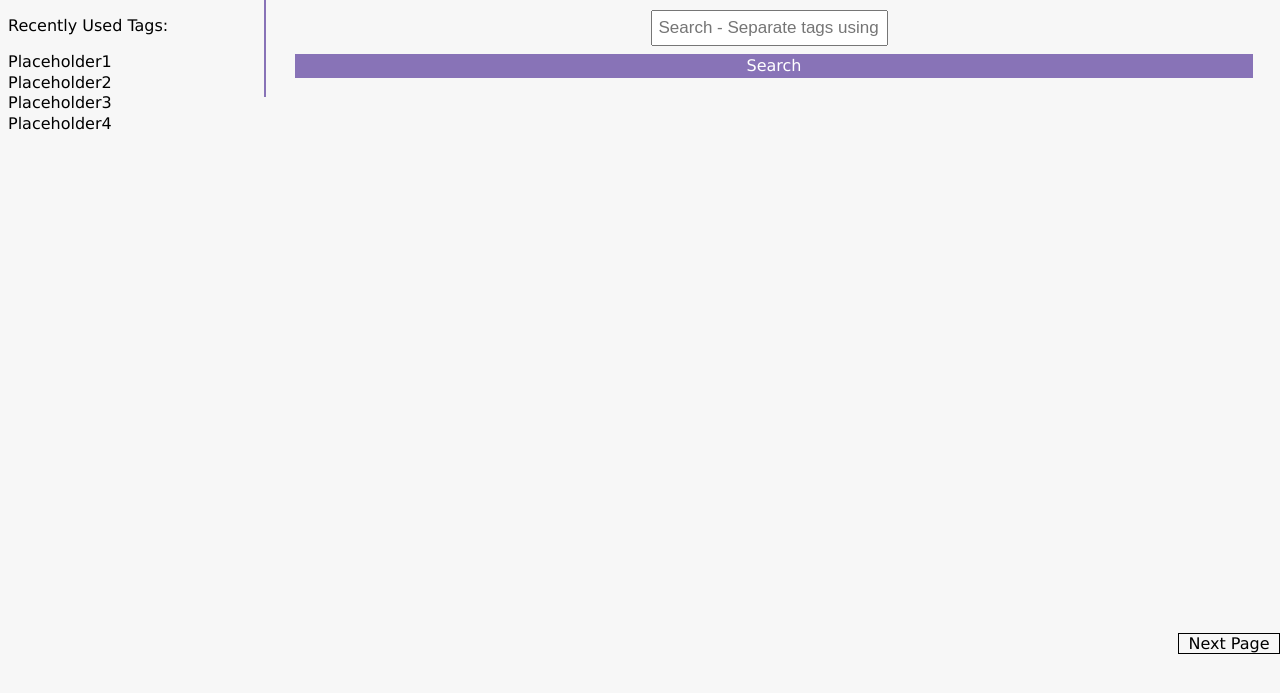
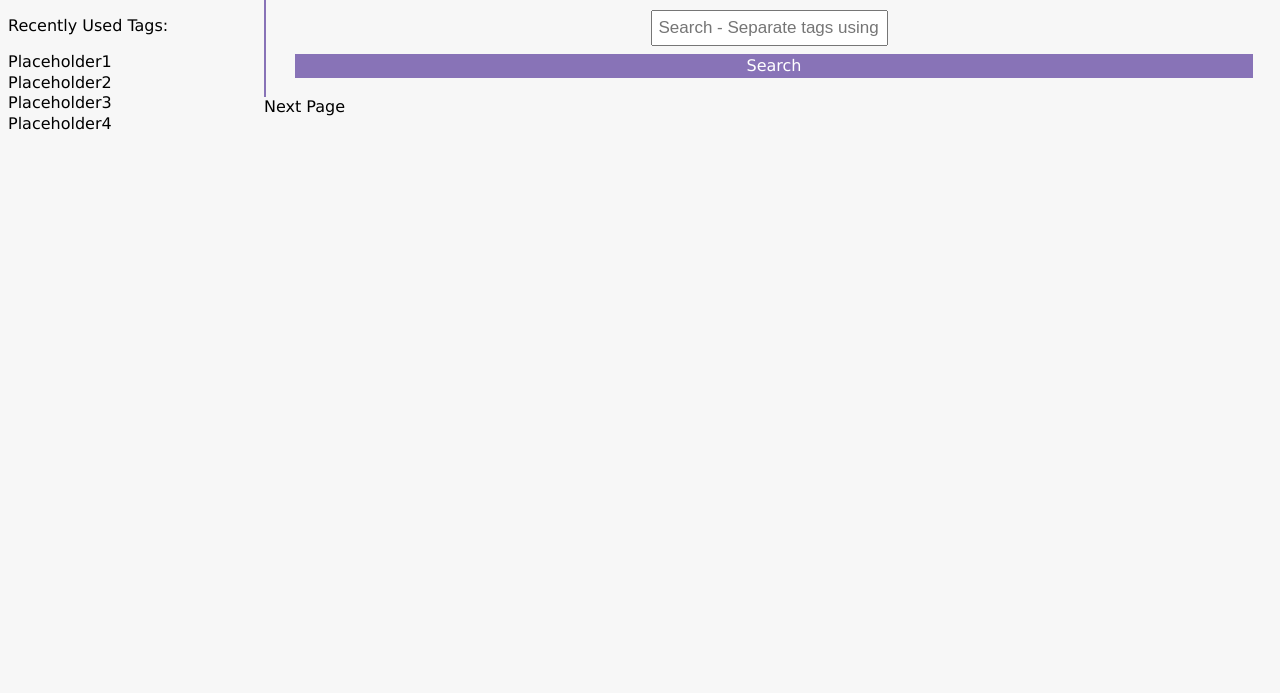
Before and after one commit to cutecatmaid/hood_cs324_picsurf, a PHP site: page /search.php in a window 1280 px wide. Shown: the part 87-780 px from the top of the page. Run offline with PHP 8.4, Linux system fonts and the light colour scheme.

Commit message:
Update stylesheet.css

```diff
--- a/stylesheet.css
+++ b/stylesheet.css
@@ -306,7 +306,7 @@ li ul {
     text-align: center;
 }
 
-.next {
+#main-body .next {
     position: fixed;
     top: 90%;
     right: 0%;
```
